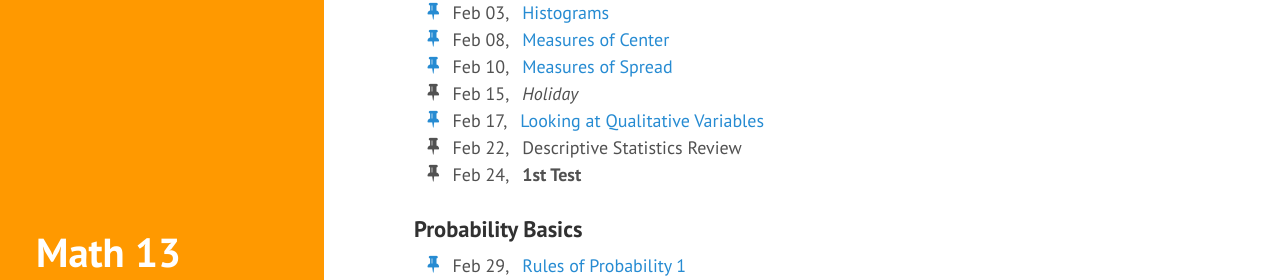
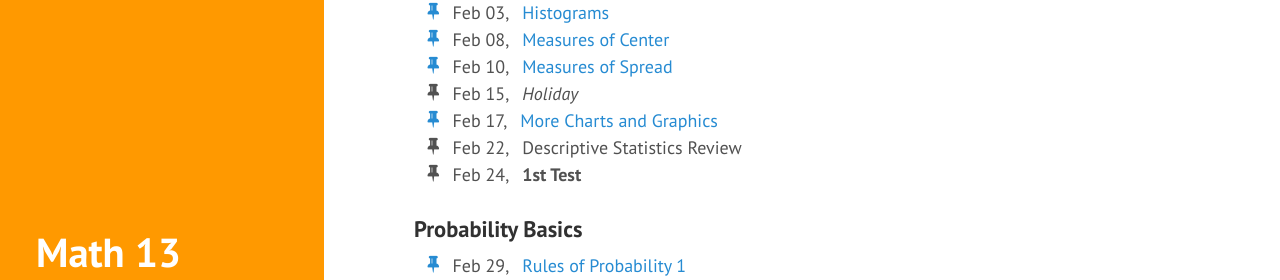
Before and after one commit to gastonstat/relic-math13, a Jekyll site: the page built from lectures/index.md, in a window 1280 px wide and 900 px high. Shown: the part 292-572 px from the top of the window. Built offline with Jekyll 4.4.1, drawn with Linux system fonts in a browser that asks for light colours; nearby versions of some CDN libraries.

Commit message:
lectures: renaming lecture about qualitative and quantitative charts as More Charts and Graphics'

```diff
--- a/lectures/index.md
+++ b/lectures/index.md
@@ -32,7 +32,7 @@ Tentative Calendar, Spring 2016
     <i class="fa-li fa fa-thumb-tack"></i> Feb 15, &nbsp;&nbsp;<em>Holiday</em>
   </li>
   <li>
-    <a href="07-charts-qualitative"><i class="fa-li fa fa-thumb-tack"></i></a> Feb 17, &nbsp;&nbsp;<a href="https://docs.google.com/presentation/d/1Rc0FwkYaWzLL4nzXuplnsArxBDs5TK6qktJ4C3eRxKc/pub?start=false&loop=false&delayms=3000" target="_blank">Looking at Qualitative Variables</a>
+    <a href="07-charts-qualitative"><i class="fa-li fa fa-thumb-tack"></i></a> Feb 17, &nbsp;&nbsp;<a href="https://docs.google.com/presentation/d/1Rc0FwkYaWzLL4nzXuplnsArxBDs5TK6qktJ4C3eRxKc/pub?start=false&loop=false&delayms=3000" target="_blank">More Charts and Graphics</a>
   </li>
   <li>
     <i class="fa-li fa fa-thumb-tack"></i> Feb 22, &nbsp;&nbsp;Descriptive Statistics Review
```
